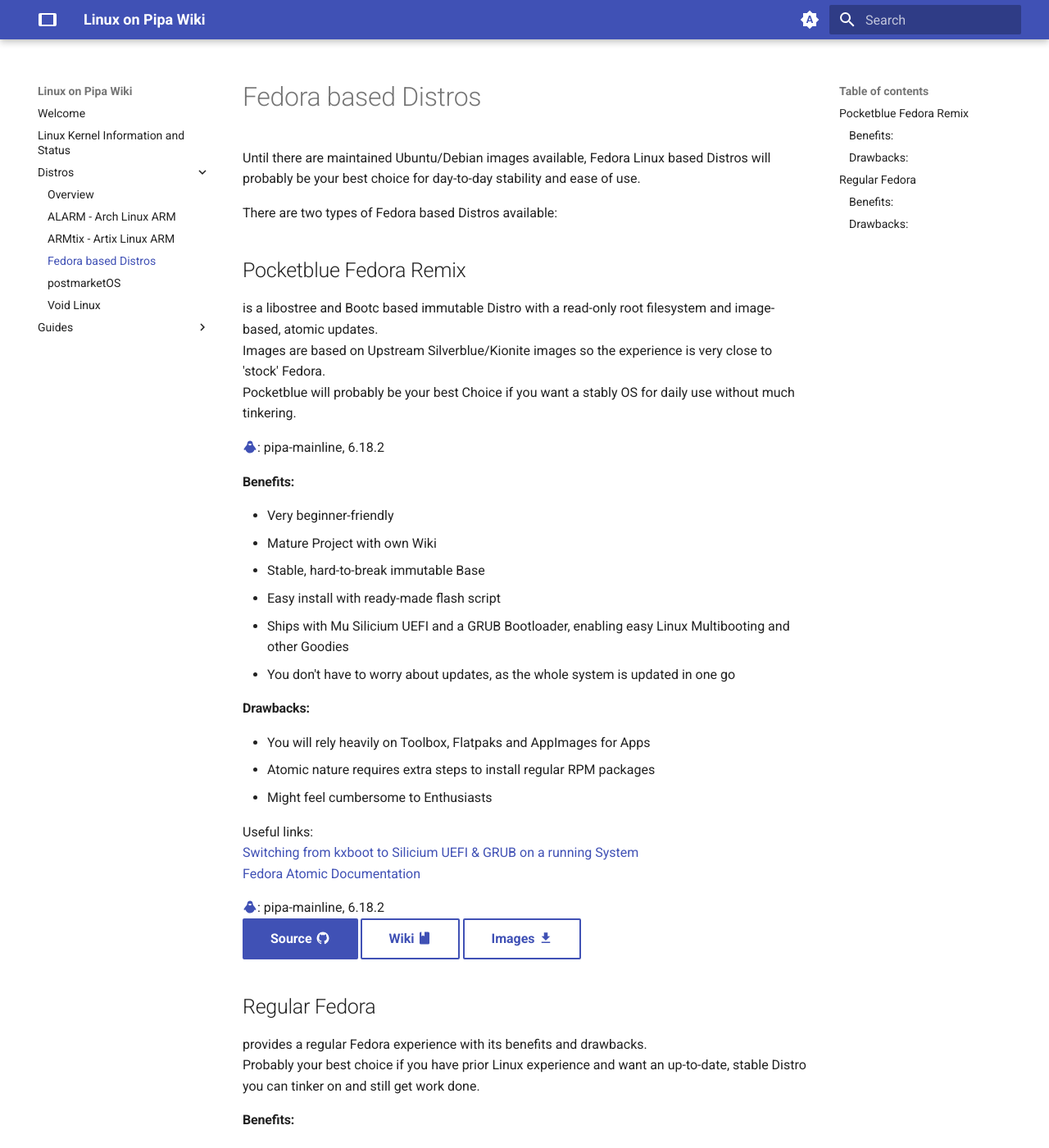
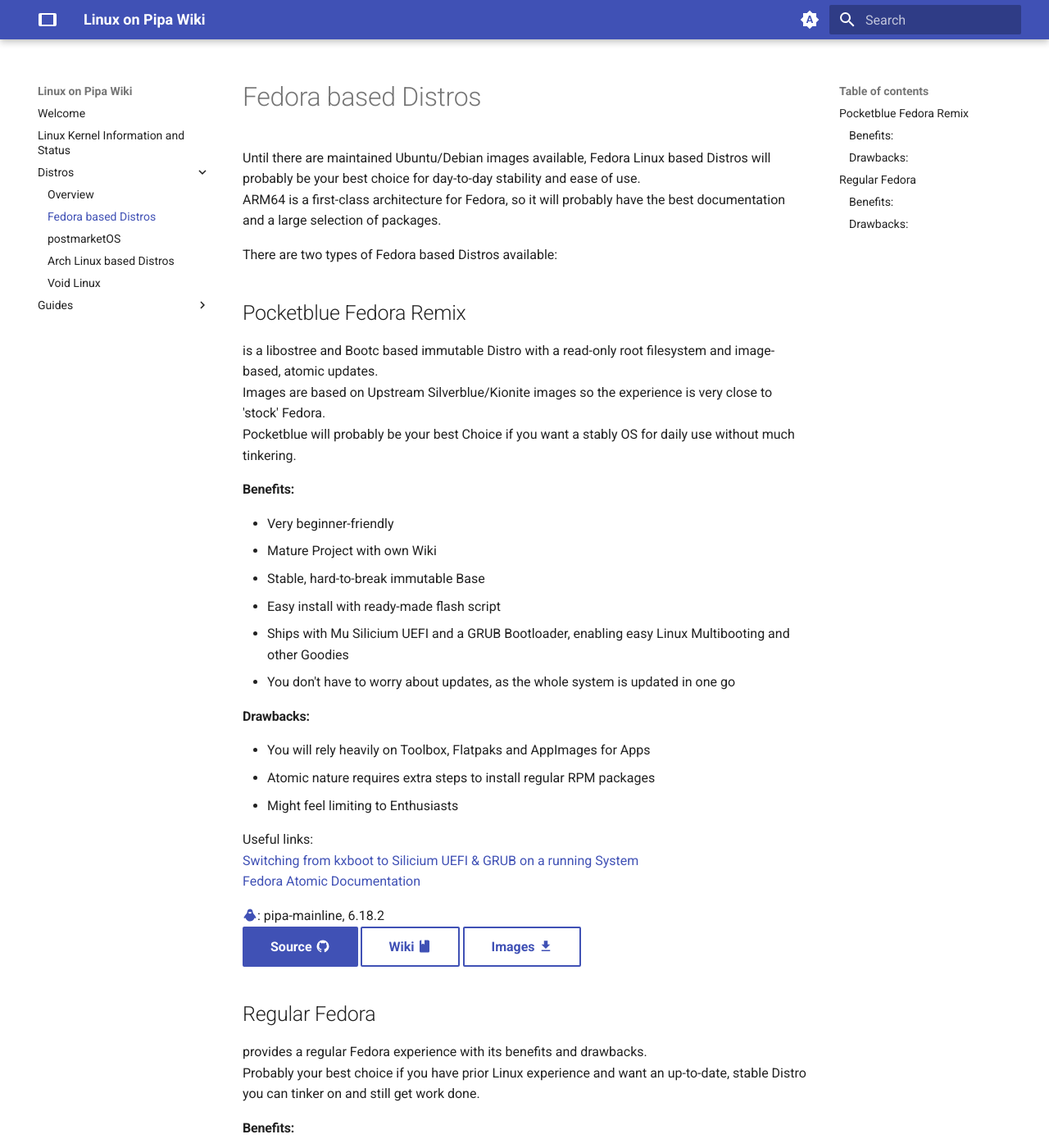
Before and after one commit to AnmiTaliDev/pipa-linux-wiki, an MkDocs documentation site: the page built from docs/distros/2-fedora.md, in a window 1280 px wide and 1400 px high. Shown: the whole window at 82% size. Built offline with MkDocs 1.6.1 and Material for MkDocs 9.7.7, drawn with Linux system fonts in a browser that asks for light colours; some of the changed text lies outside the part shown.

Commit message:
order distros, update docs

```diff
--- a/docs/distros/fedora.md
+++ b/docs/distros/2-fedora.md
@@ -1,6 +1,7 @@
 # Fedora based Distros
 
 Until there are maintained Ubuntu/Debian images available, Fedora Linux based Distros will probably be your best choice for day-to-day stability and ease of use.
+ARM64 is a first-class architecture for Fedora, so it will probably have the best documentation and a large selection of packages.
 
 There are two types of Fedora based Distros available:
 
@@ -8,9 +9,6 @@ There are two types of Fedora based Distros available:
 is a libostree and Bootc based immutable Distro with a read-only root filesystem and image-based, atomic updates.
 Images are based on Upstream Silverblue/Kionite images so the experience is very close to 'stock' Fedora.
 Pocketblue will probably be your best Choice if you want a stably OS for daily use without much tinkering.
-
-
-[:material-linux:](../kernel.md/#pipadb-kernel): pipa-mainline, 6.18.2
 
 #### Benefits:
 - Very beginner-friendly
@@ -23,7 +21,7 @@ Pocketblue will probably be your best Choice if you want a stably OS for daily u
 #### Drawbacks:
 - You will rely heavily on Toolbox, Flatpaks and AppImages for Apps
 - Atomic nature requires extra steps to install regular RPM packages
-- Might feel cumbersome to Enthusiasts
+- Might feel limiting to Enthusiasts
 
 Useful links:
 [Switching from kxboot to Silicium UEFI & GRUB on a running System](https://github.com/pocketblue/pocketblue/issues/223)
@@ -41,6 +39,7 @@ Probably your best choice if you have prior Linux experience and want an up-to-d
 - Packages directly from the Fedora Repos, everything but pipa-specific packages independent from the distro maintainer
 - You can build your own Images with packages of your choosing
 - I try to ship the newest Kernel on my Builds
+- Good mix of leading-edge and stability
 
 #### Drawbacks:
 - Things might break on updates as the maintainer has little control over a running System
--- /dev/null
+++ b/docs/distros/4-alarm.md
@@ -0,0 +1 @@
+# Arch Linux based Distros
--- a/docs/distros/alarm.md
+++ /dev/null
@@ -1 +0,0 @@
-# ALARM - Arch Linux ARM
--- a/docs/distros/armtix.md
+++ /dev/null
@@ -1 +0,0 @@
-# ARMtix - Artix Linux ARM
```
Also changed, not shown: docs/distros/1-overview.md (+11 -11 lines), docs/distros/3-postmarketOS.md (added, +15 -0 lines), docs/distros/postmarketOS.md (deleted, +0 -1 lines), docs/distros/5-void.md (renamed from docs/distros/void.md).
